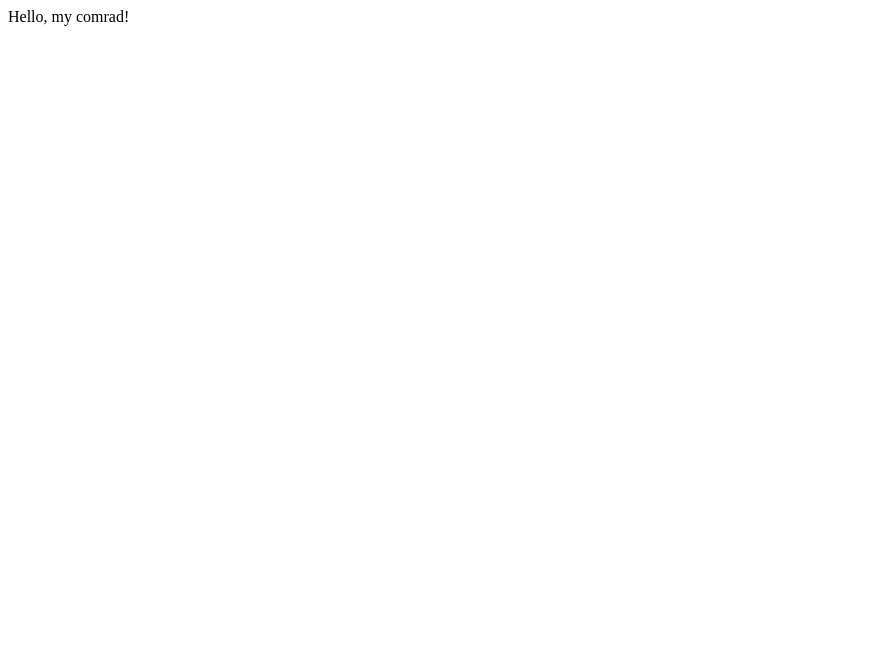
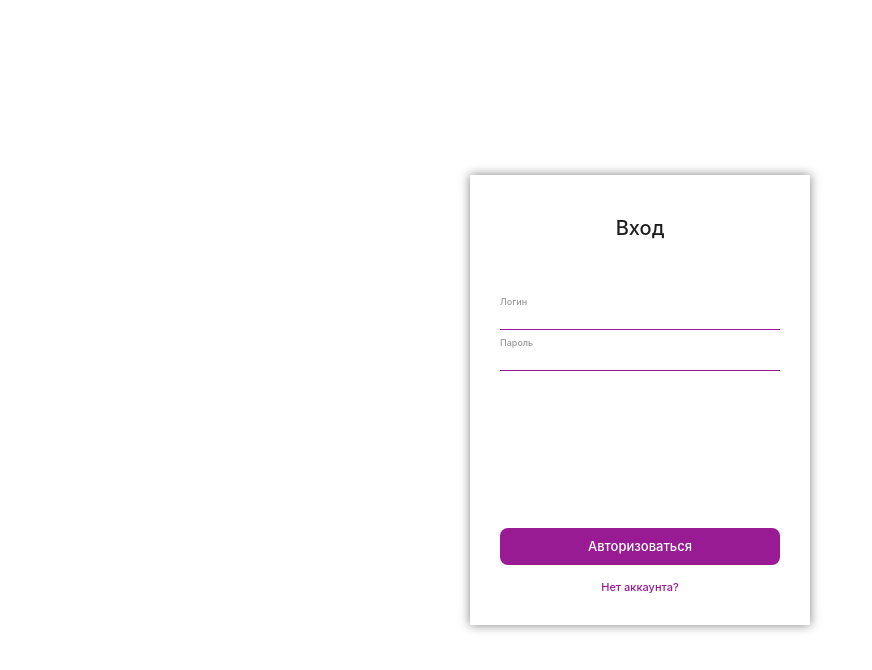
Before and after one commit to hiderr/mf.messenger.praktikum.yandex, a website: page index.html in a window 1280 px wide. Shown: the whole page, without its empty margins (0-872 px from the left). Drawn offline with Linux system fonts and the light colour scheme.

Commit message:
Created login and signin page

```diff
--- a/index.html
+++ b/index.html
@@ -1,10 +1,25 @@
 <!DOCTYPE html>
 <html lang="en">
 <head>
-  <title>Hello</title>
-  <meta charset="utf-8">
+    <meta charset="UTF-8">
+    <title>Login</title>
+    <link rel="stylesheet" href="/static/css/login.css">
 </head>
 <body>
-    <div>Hello, my comrad!</div>
+<div class="wrapper">
+    <div class="login_box">
+        <h1 class="login_box_title">Вход</h1>
+        <form class="login_form login_form__margin">
+            <label class="login_form_label">Логин</label>
+            <input class="login_form_input">
+            <label class="login_form_label">Пароль</label>
+            <input class="login_form_input">
+        </form>
+        <div class="form_buttons">
+            <a class="login_link" href="/static/chat.html">Авторизоваться</a>
+            <a class="signin_link" href="/static/signin.html">Нет аккаунта?</a>
+        </div>
+    </div>
+</div>
 </body>
 </html>
--- /dev/null
+++ b/static/css/login.css
@@ -0,0 +1,92 @@
+* {
+    -webkit-box-sizing: border-box;
+    -moz-box-sizing: border-box;
+    box-sizing: border-box;
+    font-family: Inter;
+    font-style: normal;
+    font-weight: 500;
+}
+
+html,
+body {
+    height: 100%;
+    padding: 0;
+    margin: 0;
+}
+
+.wrapper {
+    height: 100%;
+    display: flex;
+    justify-content: center;
+    align-items: center;
+}
+
+.login_box {
+    position: relative;
+    width: 340px;
+    height: 450px;
+    padding: 30px;
+    box-shadow: 0 0 10px rgba(0,0,0,0.5);
+    display: flex;
+    flex-direction: column;
+    justify-content: space-between;
+}
+
+.login_box.login_box__higher{
+    height: 615px;
+}
+
+.login_box_title {
+    font-size: 20px;
+    line-height: 20px;
+    text-align: center;
+    color: #1E1E1E;
+}
+
+.login_form__margin {
+    margin-bottom: 120px;
+}
+
+.login_form_label {
+    font-size: 9px;
+    line-height: 9px;
+    color: #999999;
+}
+
+.login_form_input {
+    width: 100%;
+    border: 0;
+    border-bottom: 1px solid #991B94;
+}
+
+.login_form_input:focus {
+    outline: none;
+}
+
+.form_buttons {
+    width: 100%;
+    text-align: center;
+}
+
+.login_link {
+    display: block;
+    margin: 0 auto 10px;
+    width: 280px;
+    height: 37px;
+    padding: 10px;
+    border: 0;
+    background-color: #991B94;
+    border-radius: 8px;
+    color: white;
+    font-size: 13px;
+    text-decoration: none;
+}
+
+.signin_link {
+    width: 78px;
+    height: 11px;
+    font-size: 11px;
+    line-height: 11px;
+    color: #991B94;
+    text-decoration: none;
+}
```
Also changed, not shown: static/chat.html (added, +10 -0 lines), static/signin.html (added, +35 -0 lines).
